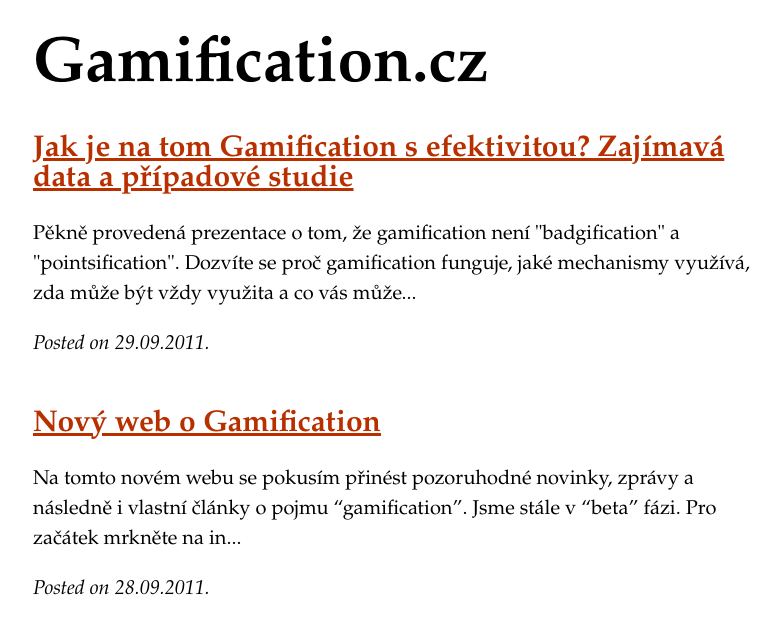
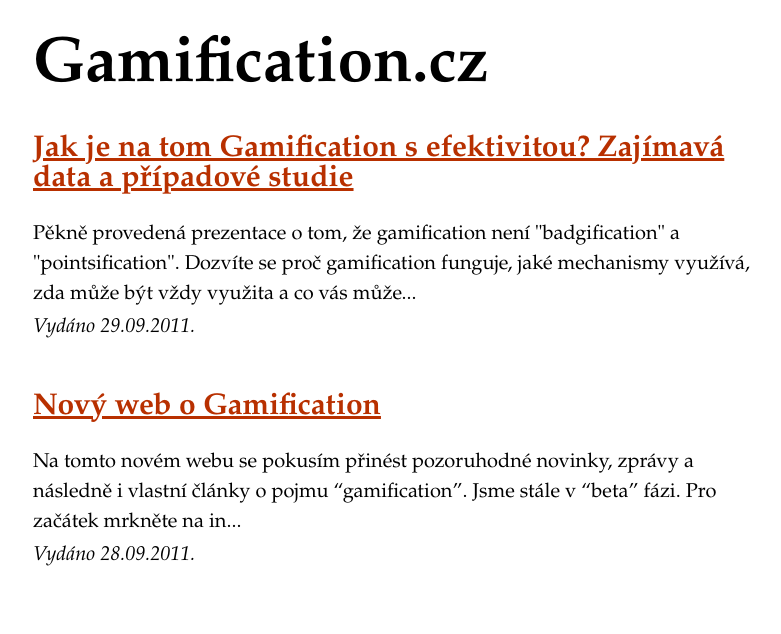
Before and after one commit to pavelbier/Gamification.cz, a Jekyll site: the page built from index.html, in a window 1280 px wide. Shown: the top 634 px of the page, without its empty margins (247-1028 px from the left). Built offline with Jekyll 4.4.1, drawn with Linux system fonts in a browser that asks for light colours.

Commit message:
uprava css a sablon

```diff
--- a/_layouts/post.html
+++ b/_layouts/post.html
@@ -1,7 +1,7 @@
 ---
 layout: default
 ---
-<div id="post">
+
 <h2><a href="{{ page.url }}">
   {{ page.title }}
 </a></h2>
@@ -14,4 +14,3 @@
 	<div id="disqus_thread"></div>
 	<script type="text/javascript" src="http://disqus.com/forums/gamificationcz/embed.js"> </script>
 </div>
-</div>
--- a/css/style.css
+++ b/css/style.css
@@ -49,3 +49,7 @@
 .post {
 	margin-bottom:50px;
 }
+
+.post p {
+  margin:3px 0;
+}
--- a/index.html
+++ b/index.html
@@ -1,11 +1,12 @@
 ---
 layout: default
+title: zajímavosti ze světa gamification
 ---
 
 {% for post in site.posts limit:5 %}
 <div class="post">
 	<h2><a href="{{ post.url }}">{{ post.title }}</a></h2>
 	{{ post.content | truncate: 200 }}
-	<div><em>Posted on {{ post.date | date: "%d.%m.%Y" }}.</em></div>
+	<div><em>Vydáno {{ post.date | date: "%d.%m.%Y" }}.</em></div>
 </div>
 {% endfor %}
```
Lines whose indentation alone changed are shown as unchanged.
